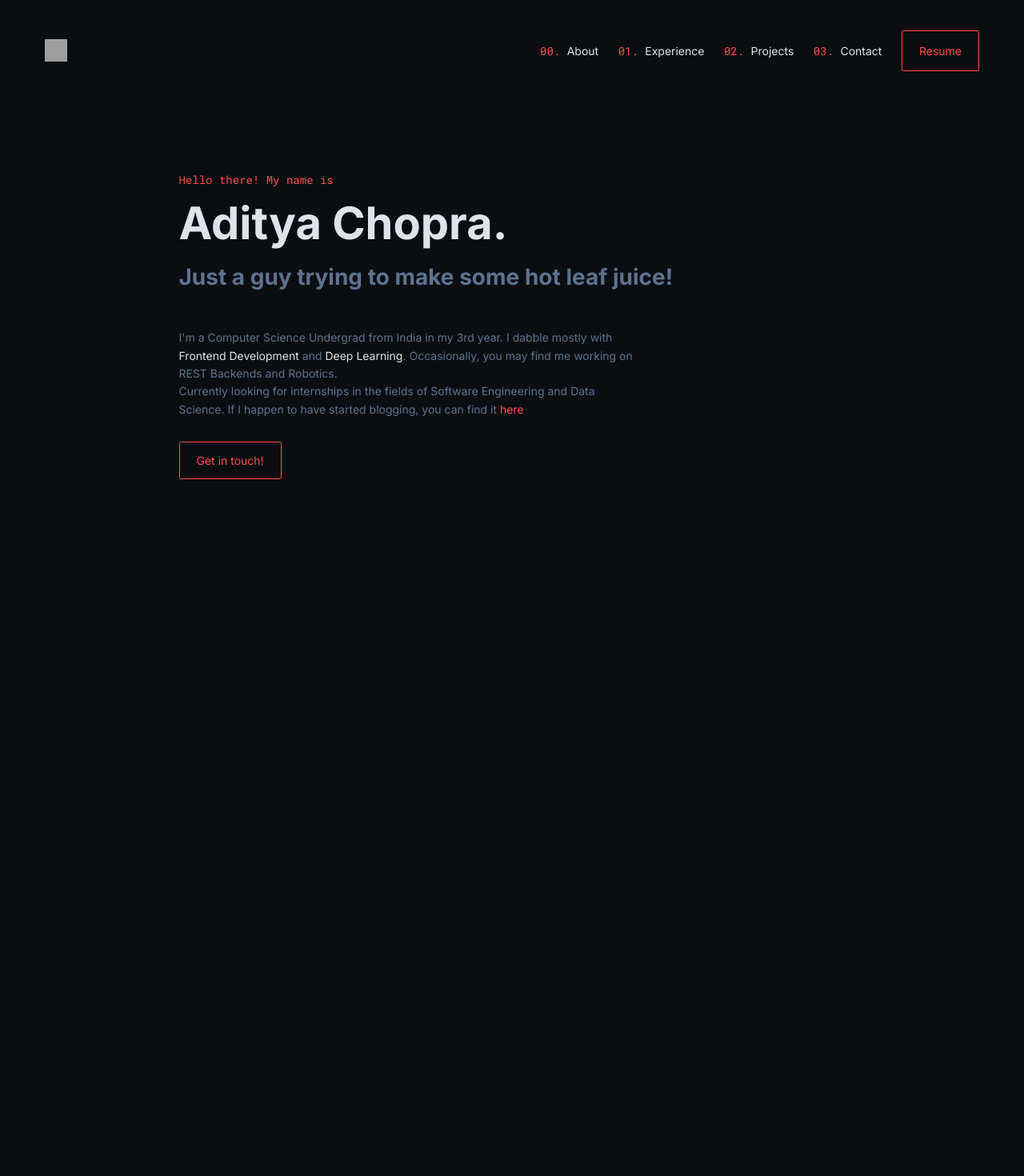
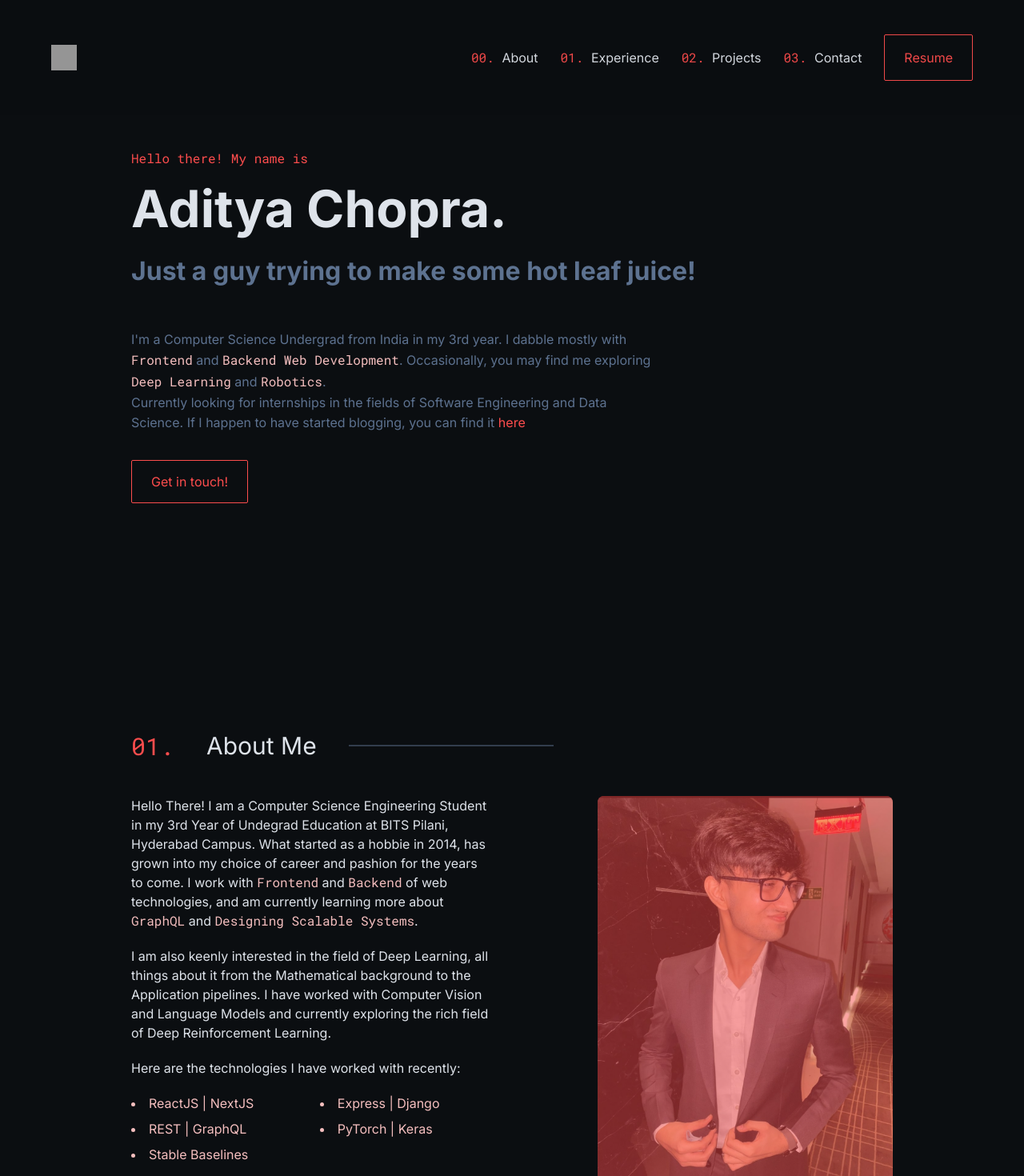
Before and after one commit to adeecc/adeecc.github.io, a Next.js app: page / in a window 1280 px wide. Shown: the top 1470 px of the page at 80% size. Before the commit the page ends 800 px from the top, so only its background shows below. Built offline with nearby package versions, Linux system fonts and the light colour scheme; grey boxes are pictures that could not be loaded.

Commit message:
Add About Section with minor tweaks

```diff
--- a/src/components/NavBar.tsx
+++ b/src/components/NavBar.tsx
@@ -42,7 +42,7 @@ const NavBar = () => {
       {({ open }) => (
         <>
           {/* Main Navbar Starts */}
-          <nav className='fixed inset-0 z-40 w-full h-24 sm:h-36 px-8 sm:px-16'>
+          <nav className='fixed bg-primary-900 opacity-95 inset-0 z-40 w-full h-24 sm:h-36 px-8 sm:px-16'>
             {/* Container for navbar elements */}
             <div className='flex justify-between h-full items-center'>
               {/* Logo */}
@@ -107,7 +107,7 @@ const NavBar = () => {
                   leaveFrom='translate-x-0'
                   leaveTo='translate-x-full'
                 >
-                  <div className='relative bg-primary-800 ml-24 h-full opacity-75 firefox:opacity-95'>
+                  <div className='relative bg-primary-900 ml-24 h-full opacity-75 firefox:opacity-95'>
                     <div className='flex flex-col h-full gap-y-10 justify-center items-center'>
                       {navigation.map((item: NavItem, index) => (
                         <NavLink
--- /dev/null
+++ b/src/components/SectionHeader.tsx
@@ -0,0 +1,21 @@
+import React from 'react';
+
+interface Props {
+  index: number;
+  title: string;
+}
+
+const SectionHeader: React.FC<Props> = ({ index, title }) => {
+  return (
+    <div className='flex items-center'>
+      <span className='font-mono text-3xl text-accent-900'>
+        {String(index).padStart(2, '0') + '. '}
+      </span>
+      <div className='text-3xl ml-10 text-primary-100'>{title}</div>
+      <div className='border-b-2 border-primary-600 sm:ml-10 sm:w-64'>
+      </div>
+    </div>
+  );
+};
+
+export default SectionHeader;
--- a/src/pages/index.tsx
+++ b/src/pages/index.tsx
@@ -1,5 +1,6 @@
 import React from 'react';
 import Container from '../components/Container';
+import About from './sections/About';
 import Hero from './sections/Hero';
 
 const Home: React.FC = () => {
@@ -7,6 +8,7 @@ const Home: React.FC = () => {
     <>
       <Container>
         <Hero />
+        <About />
       </Container>
     </>
   );
--- /dev/null
+++ b/src/pages/sections/About.tsx
@@ -0,0 +1,67 @@
+import React from 'react';
+
+import SectionHeader from '../../components/SectionHeader';
+
+interface Props {}
+
+const About: React.FC<Props> = (props: Props) => {
+  return (
+    <div className='min-h-screen flex items-center'>
+      <div className='py-10 flex flex-col gap-y-10'>
+        {/* Title */}
+        <SectionHeader index={1} title='About Me' />
+        <div className='grid grid-cols-1 md:grid-cols-5 md:gap-5'>
+          {/* Text */}
+          <div className='flex flex-col md:max-w-md gap-y-5 col-span-1 md:col-span-3'>
+            <div className='text-primary-100'>
+              Hello There! I am a Computer Science Engineering Student in my 3rd
+              Year of Undegrad Education at BITS Pilani, Hyderabad Campus. What
+              started as a hobbie in 2014, has grown into my choice of career
+              and pashion for the years to come. I work with{' '}
+              <span className='font-mono text-accent-100'>Frontend</span> and{' '}
+              <span className='font-mono text-accent-100'>Backend</span> of web
+              technologies, and am currently learning more about{' '}
+              <span className='font-mono text-accent-100'>GraphQL</span> and{' '}
+              <span className='font-mono text-accent-100'>
+                Designing Scalable Systems
+              </span>
+              .
+            </div>
+            <div className='text-primary-100'>
+              I am also keenly interested in the field of Deep Learning, all
+              things about it from the Mathematical background to the
+              Application pipelines. I have worked with Computer Vision and
+              Language Models and currently exploring the rich field of Deep
+              Reinforcement Learning.
+            </div>
+
+            <div className='text-primary-100'>
+              Here are the technologies I have worked with recently:
+            </div>
+            <div className='text-accent-100'>
+              <ul className='list-disc list-inside flex flex-wrap gap-x-5 gap-y-2'>
+                <li className='flex-grow'>ReactJS | NextJS </li>
+                <li className='flex-grow'>Express | Django</li>
+                <li className='flex-grow'>REST | GraphQL</li>
+                <li className='flex-grow'>PyTorch | Keras</li>
+                <li className='flex-grow'>Stable Baselines</li>
+              </ul>
+            </div>
+          </div>
+          {/* Picture */}
+          <div className='hidden md:block relative my-auto md:col-span-2 overflow-hidden'>
+            <div className='bg-accent-900 overflow-hidden rounded-lg'>
+              <img
+                src='/profile.jpg'
+                alt='me'
+                className='relative w-full h-auto opacity-50 hover:opacity-100'
+              />
+            </div>
+          </div>
+        </div>
+      </div>
+    </div>
+  );
+};
+
+export default About;
--- a/src/pages/sections/Hero.tsx
+++ b/src/pages/sections/Hero.tsx
@@ -26,10 +26,13 @@ const Hero: React.FC<Props> = () => {
               <p>
                 I'm a Computer Science Undergrad from India in my 3rd year. I
                 dabble mostly with{' '}
-                <span className='text-primary-100'>Frontend Development</span>{' '}
-                and <span className='text-primary-100'>Deep Learning</span>.
-                Occasionally, you may find me working on REST Backends and
-                Robotics.
+                <span className='font-mono text-accent-100'>Frontend</span> and{' '}
+                <span className='font-mono text-accent-100'>
+                  Backend Web Development
+                </span>
+                . Occasionally, you may find me exploring{' '}
+                <span className='font-mono text-accent-100'>Deep Learning</span>{' '}
+                and <span className='font-mono text-accent-100'>Robotics</span>.
               </p>
               <p>
                 Currently looking for internships in the fields of Software
--- a/src/styles/globals.css
+++ b/src/styles/globals.css
@@ -21,7 +21,7 @@ p.bold {
 }
 
 :root {
-  font-size: 14px;
+  font-size: 16px;
 
   --color-button-text: #fff;
   --color-primary-100: #dee3ea;
@@ -92,7 +92,4 @@ html,
 body,
 #__next {
   background-color: var(--color-primary-900);
-  /* height: 100%;
-  width: 100%;
-  display: flex; */
 }
```
Also changed, not shown: public/dummy.jpg (added), public/profile.jpg (added).
